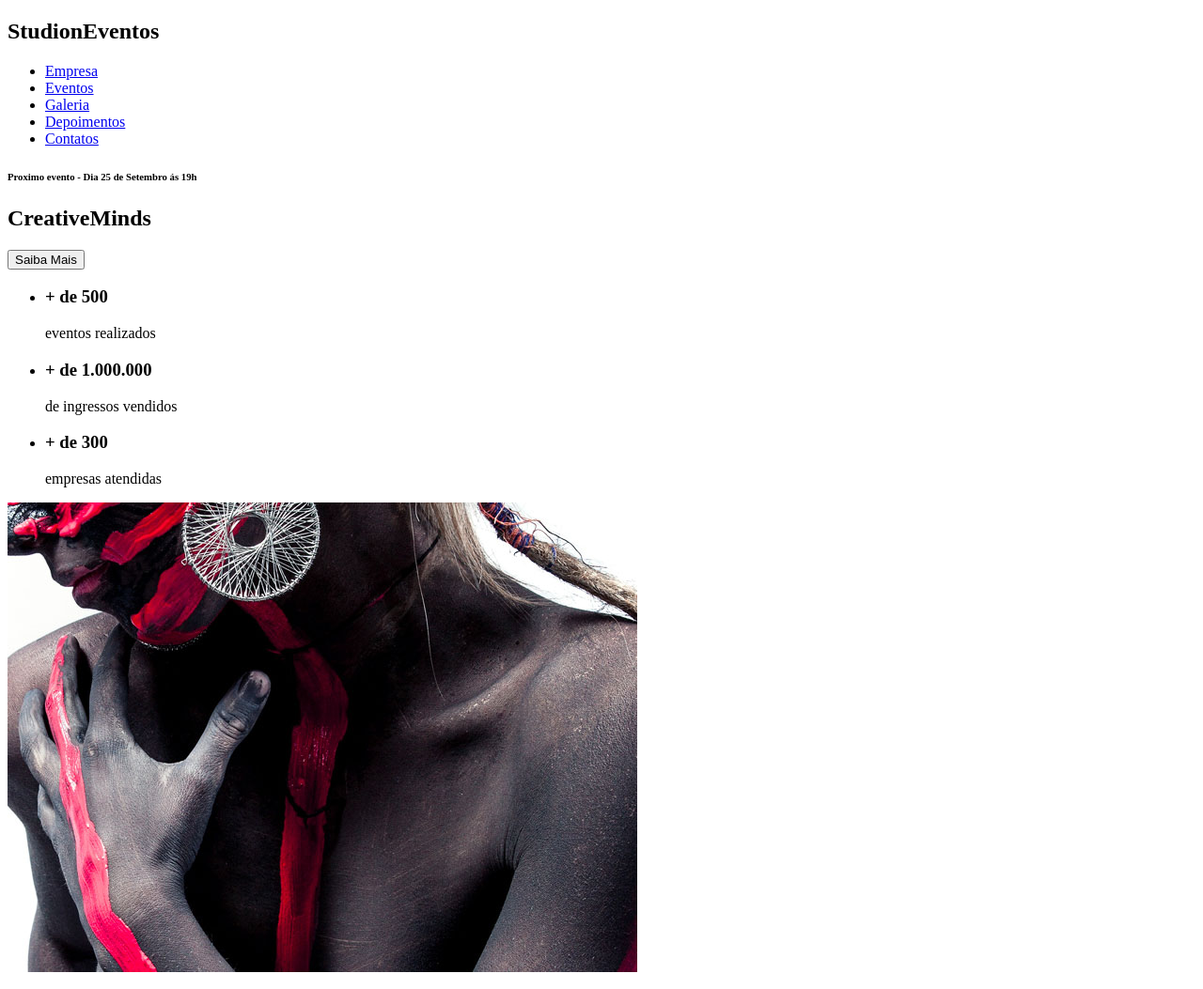
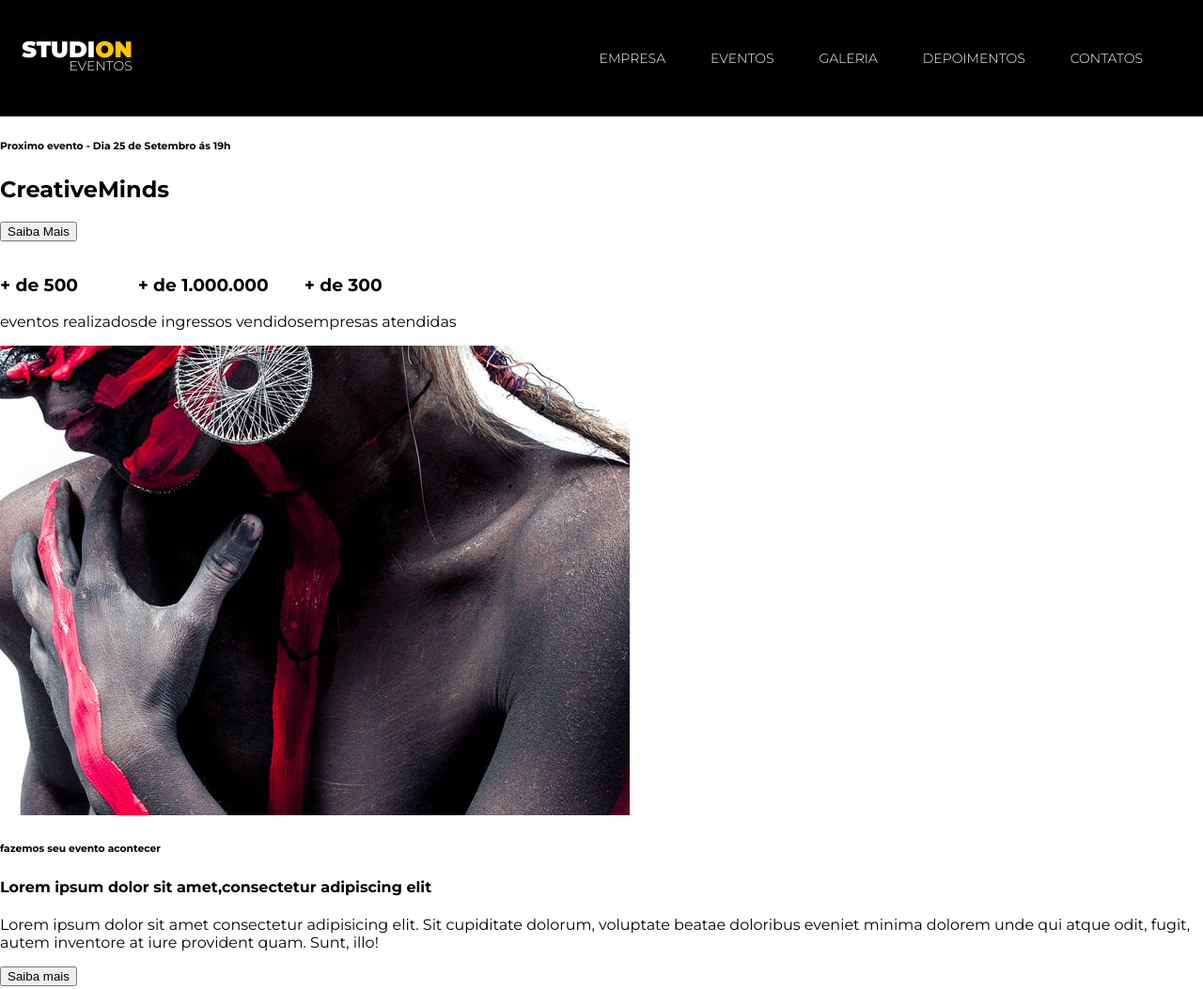
Before and after one commit to franfreitas/Studion., a website: page index.html in a window 1280 px wide. Shown: the top 1053 px of the page at 94% size. Drawn offline with Linux system fonts and the light colour scheme.

Commit message:
feat(html):constructed html structure for the main page

```diff
--- a/index.html
+++ b/index.html
@@ -3,25 +3,28 @@
     <head>
         <meta charset="UTF-8">
         <meta name="viewport" content="width=device-width, initial-scale=1.0">
+        <link rel="stylesheet" href="style.css">
         <title>Studion</title>
     </head>
 
     <body>
-        <nav>
-            <h1>Studi<span>on</span><span>Eventos</span></h1>
-            <ul>
+        <nav class="navbar">
+            <h1 class="logo-studion">
+                Studi<span class="copy--primary">on</span><span class="logo-studion__subtitle">Eventos</span>
+            </h1>
+            <ul class="navbar__links">
                 <li>
-                    <a href="Empresa">
+                    <a href="#Empresa">
                         Empresa
                     </a>
                 </li>
                 <li>
-                    <a href="Eventos">
+                    <a href="#Eventos">
                         Eventos
                     </a>
                 </li>
                 <li>
-                    <a href="Galeria">
+                    <a href="#Galeria">
                         Galeria
                     </a>
                 </li>
--- /dev/null
+++ b/style.css
@@ -0,0 +1,74 @@
+@import url('https://fonts.googleapis.com/css2?family=Montserrat:wght@300;400;700;900&display=swap');
+
+* {
+    box-sizing: border-box;
+}
+
+:root {
+    --color-primary: #ffc500;
+    font-family: 'Montserrat', 'sans-serif';
+    font-size: 16px;
+}
+
+body {
+    margin: 0;
+    padding-top: 7.75rem;
+}
+
+ul {
+    display: flex;
+    list-style: none;
+    padding-left: 0;
+}
+
+.navbar {
+    position: fixed;
+    display: grid;
+    grid-template-columns: 1fr 9fr;
+    align-items: center;
+    top: 0;
+    left: 0;
+    height: 7.75rem;;
+    width: 100vw;
+    padding: 0 1rem;
+
+    background-color: #000;
+    color: #fff;
+}
+
+.navbar__links {
+    justify-self: end;
+}
+
+.navbar__links li {
+    font-size: 0.875rem;
+    margin-right: 3rem;
+    text-transform: uppercase;
+}
+
+.navbar__links a {
+    font-weight: 300;
+    color: #fff;
+    text-decoration: none;
+}
+
+.navbar__links a:hover {
+    color: var(--color-primary);
+}
+
+.logo-studion {
+    font-weight: 900;
+    line-height: 1ch; /* relativa ao tamanho da altura do glifo 0 da fonte */
+    text-transform: uppercase;
+    text-align: right;
+}
+
+.logo-studion__subtitle {
+    font-size: 0.875rem;
+    font-weight: 300;
+    float: right;
+}
+
+.copy--primary {
+    color: var(--color-primary);
+}
```
